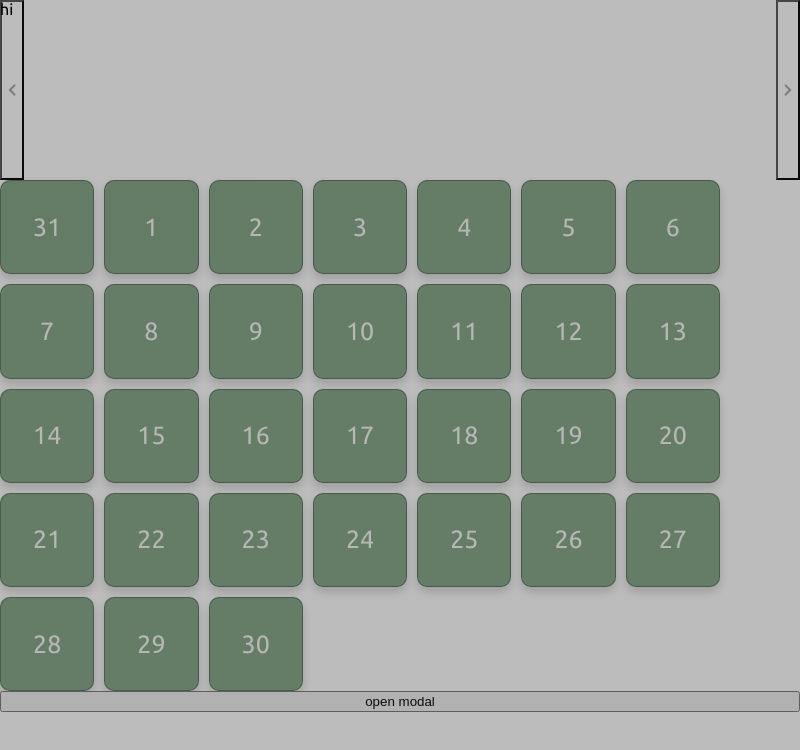
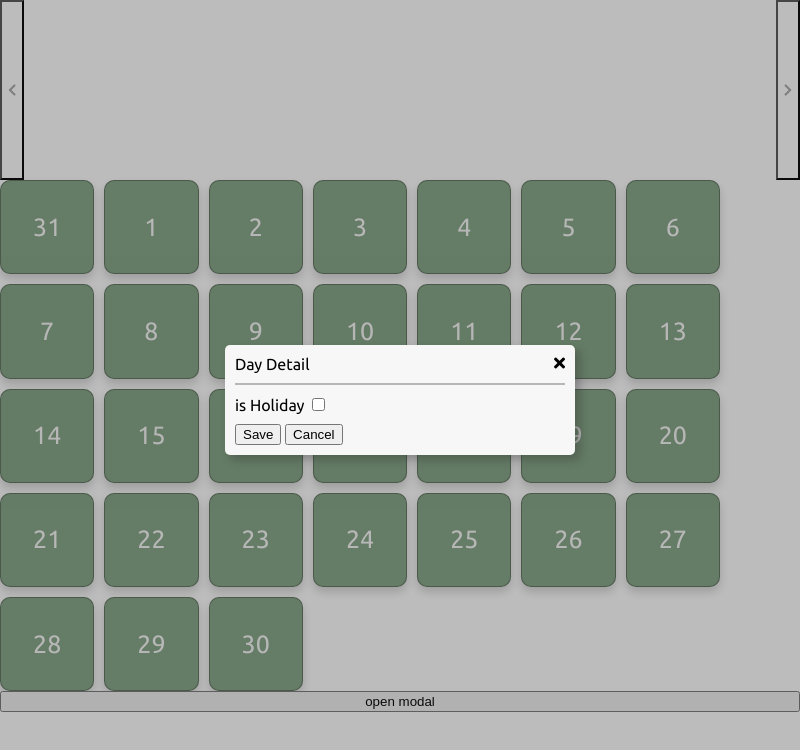
Before and after one commit to dajcarova/JS2, an Electron app: page render-process/index.html in a window 800 px wide. Both pictures are taken after a click on the button "open modal". Drawn offline with Linux system fonts and the light colour scheme; no server answers.

Commit message:
lekce 27.05

```diff
--- a/render-process/index.html
+++ b/render-process/index.html
@@ -16,11 +16,31 @@
   <footer class="footer"></footer>
 
   <button class="open-modal">open modal</button>
-  <section hidden class="modal-container">
-    <div class="modal-body">
-      hi
-    </div>
-  </section>
+  <template id="modal-template">
+    <section class="modal-container">
+      <div class="modal-body">
+        <div class="modal-header">
+          <div class="modal-wrapper">
+            <span>Day Detail</span>
+          <i id="close-modal" class="fas fa-times"></i>
+          </div>
+        </div>
+        <div class="modal-contents">
+          <form action="#" id="modal-form">
+            <label for="isHoliday">is Holiday</label>
+            <input id="isHoliday" name="isHoliday" type="checkbox">
+          </form>
+        </div>
+        <div class="modal-actions">
+          <button id="save-button">Save</button>
+          <button id="cancel-button">Cancel</button>
+        </div>
+
+      </div>
+    </section>
+  </template>
+
+
 
 
 </body>
--- a/render-process/js/main.js
+++ b/render-process/js/main.js
@@ -23,8 +23,39 @@ const maxDate = new Date(currentDate.getFullYear(), currentDate.getMonth() + 1,
 
 console.log('work')
 
-const buttonOpenModal = document.querySelector('.open-modal')
-const modalContainer = document.querySelector('.modal-container')
-buttonOpenModal.addEventListener('click', () =>{
-  modalContainer.hidden = false
+
+const openModalButton = document.querySelector('.open-modal')
+openModalButton.addEventListener('click', ()=>{
+  showDayModal().then((result) => console.log(result))
+
 })
+
+function showDayModal(){
+
+  const promiseResult = new Promise((resolve, reject) => {
+
+    const template = document.querySelector('#modal-template')
+    const modal = template.content.cloneNode(true)
+
+    const closeAction = () => {
+      document.body.removeChild(document.querySelector('section.modal-container'))
+      resolve(null)
+    }
+
+    modal.querySelector('#close-modal').addEventListener('click', closeAction)
+
+    modal.querySelector('#cancel-button').addEventListener('click', closeAction)
+
+    modal.querySelector('#save-button').addEventListener('click', () => {
+      const formRef = document.querySelector('#modal-form')
+
+      const formData = new FormData(formRef)
+      const isHoliday = formData.get('isHoliday') === 'on'
+      resolve('ahoj')
+    })
+
+    document.body.appendChild(modal)
+  })
+
+  return promiseResult
+}
--- a/render-process/scss/basis/_variables.scss
+++ b/render-process/scss/basis/_variables.scss
@@ -5,5 +5,6 @@ $yellow-green: #A3B959;
 $light-green: #82A383;
 $light-blue: #306F78;
 $dark-blue: #0F4F59;
+$light-black: transparentize($black, 0.7);
 
 $font-size: 1.5rem;
--- a/render-process/scss/sections/_modal.scss
+++ b/render-process/scss/sections/_modal.scss
@@ -4,8 +4,33 @@
   position: fixed;
   top: 0;
   left: 0;
-  background-color: transparentize($black, 0.7);
-  // display: flex;
-  // justify-content: center;
-  // align-items: center;
+  background-color: $light-black;
+  display: flex;
+  justify-content: center;
+  align-items: center;
 }
+
+.modal-body{
+  min-width: 35rem;
+  background-color: $white;
+  border-radius: .5rem;
+  box-shadow: .5rem .5rem 1rem $light-black;
+  padding: 1rem;
+}
+.modal-wrapper{
+  width: 100%;
+  display: flex;
+  justify-content: space-between;
+}
+.modal-header::after{
+  content: '';
+  width: 100%;
+  height: .2rem;
+  background-color: $light-black;
+  margin: 1rem 0;
+  display: block;
+}
+
+.modal-actions{
+  padding-top: 1rem;
+}
```
Also changed, not shown: render-process/css/styles.css, 1 other file.
